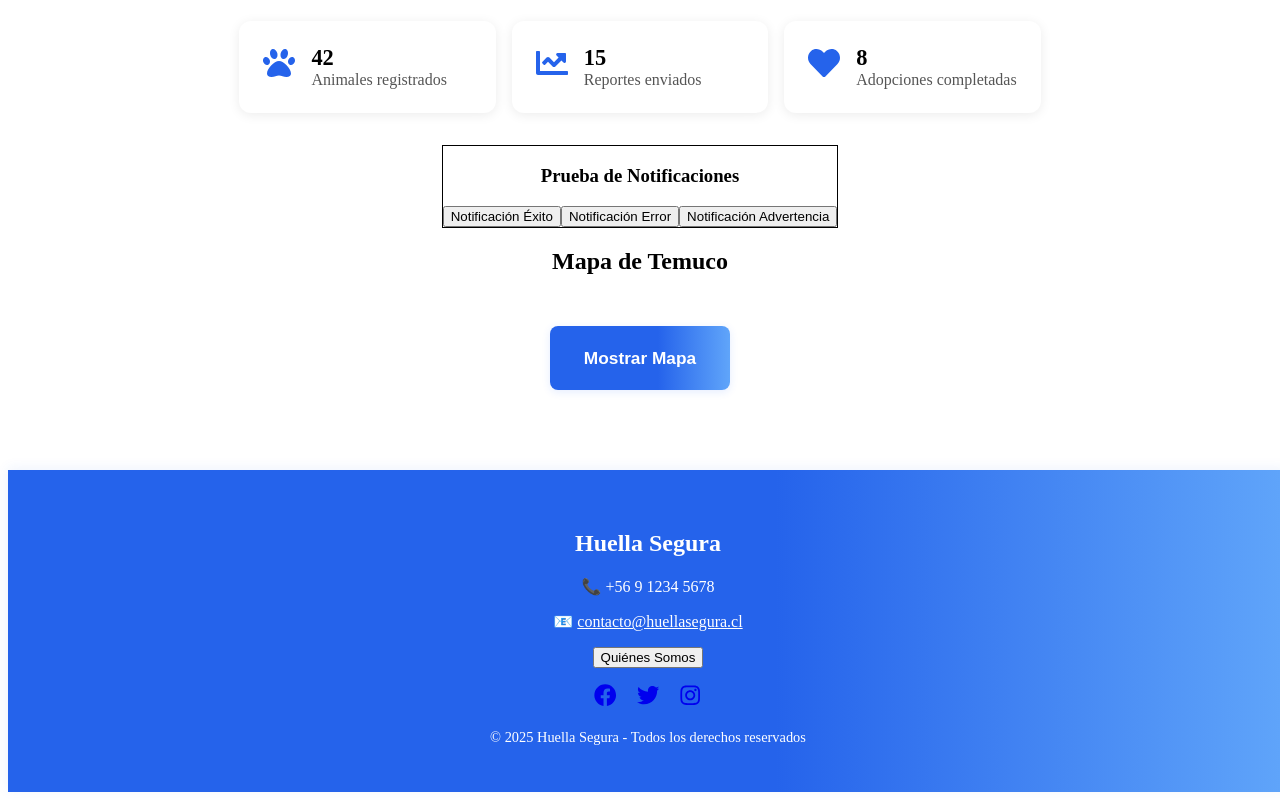
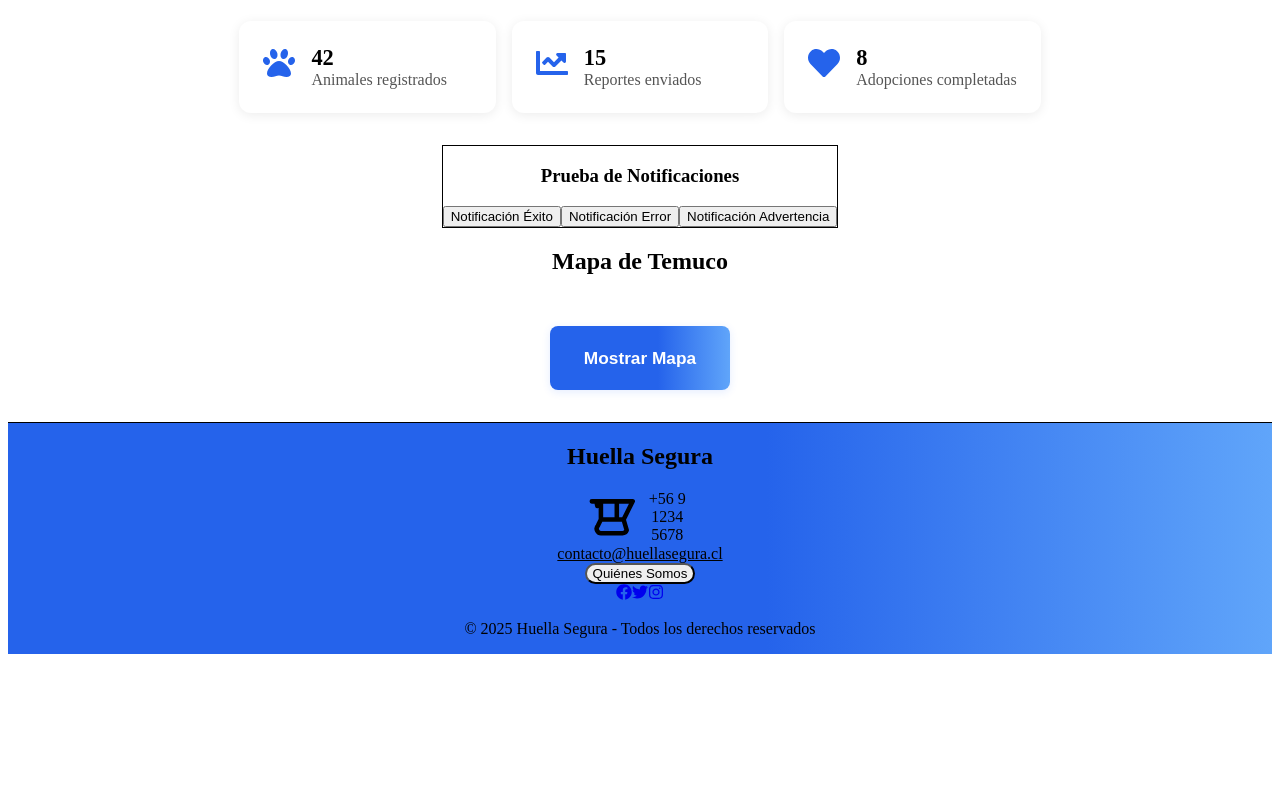
Before and after one commit to imeduuu/integraII, a Next.js app in the folder control-sanitario-next/: page / in a window 1280 px wide. Shown: the part 993-1793 px from the top of the page. After the commit the page ends 1655 px from the top, so only its background shows below. Built offline with nearby package versions, Linux system fonts and the light colour scheme.

Commit message:
mejora del css en pagina

```diff
--- a/control-sanitario-next/src/components/ConfirmationModal.tsx
+++ b/control-sanitario-next/src/components/ConfirmationModal.tsx
@@ -39,13 +39,13 @@ export default function ConfirmationModal({
 }: Props) {
   return (
     <div className="fixed inset-0 bg-black bg-opacity-50 flex items-center justify-center" role="presentation" aria-modal="true">
-      <div className="bg-white rounded p-6 shadow-lg w-96" role="dialog" aria-modal="true" aria-labelledby="modal-title" tabIndex={-1}>
-        <h2 id="modal-title" className="text-lg font-bold mb-4">{title}</h2>
+      <div className="bg-white dark:bg-gray-900 rounded p-6 shadow-lg w-96" role="dialog" aria-modal="true" aria-labelledby="modal-title" tabIndex={-1}>
+        <h2 id="modal-title" className="text-lg font-bold mb-4 dark:text-white">{title}</h2>
         <p>
           ¿Seguro que quieres enviar la solicitud para adoptar a{" "}
           <strong>{animal.nombre}</strong>?
         </p>
-        <div className="mt-4 text-sm space-y-1">
+  <div className="mt-4 text-sm space-y-1 text-gray-700 dark:text-gray-200">
           <p><strong>Ubicación:</strong> {animal.ubicacion}</p>
           <p><strong>Edad:</strong> {animal.edad}</p>
           <p><strong>Solicitante:</strong> {formData.name} ({formData.email})</p>
--- a/control-sanitario-next/src/components/Footer.tsx
+++ b/control-sanitario-next/src/components/Footer.tsx
@@ -7,20 +7,8 @@ import Button from "./ui/Button";
 import Input from "./ui/Input";
 import Modal from "./ui/Modal";
 
-// Estilos base del footer
-const footerStyle: React.CSSProperties = {
-  width: "100vw",
-  minWidth: "100vw",
-  left: 0,
-  background: "linear-gradient(90deg,#2563eb 60%,#60a5fa 100%)",
-  color: "#fff",
-  padding: "2.5rem 0 2rem 0",
-  textAlign: "center",
-  marginTop: "3rem",
-  boxShadow: "0 -2px 12px rgba(37,99,235,0.08)",
-  position: "relative",
-  zIndex: 10
-};
+
+
 
 
 /**
@@ -32,49 +20,70 @@ const Footer: React.FC = () => {
 
   return (
     <>
-      <footer style={footerStyle}>
-        <h2 style={{ fontWeight: 800, fontSize: "1.5rem" }}>Huella Segura</h2>
-        <p>📞 +56 9 1234 5678</p>
-        <p>
-          📧{" "}
+
+      <footer
+        className="w-full min-w-full left-0 py-10 px-4 md:px-0 text-center mt-12 shadow-lg relative z-10 text-white border-t border-blue-200 dark:border-gray-700"
+        style={{
+          background: 'linear-gradient(90deg, #2563eb 60%, #60a5fa 100%)',
+          backgroundColor: '#2563eb',
+        }}
+      >
+        <div className="max-w-3xl mx-auto flex flex-col items-center gap-4">
+          <h2 className="font-extrabold text-3xl mb-1 tracking-wide drop-shadow">Huella Segura</h2>
+          <div className="flex flex-col sm:flex-row items-center gap-2 text-base font-medium">
+            <span className="flex items-center gap-2 text-pink-200 dark:text-pink-300">
+              <svg xmlns='http://www.w3.org/2000/svg' className='inline w-5 h-5' fill='none' viewBox='0 0 24 24' stroke='currentColor'><path strokeLinecap='round' strokeLinejoin='round' strokeWidth={2} d='M3 5h2l.4 2M7 13h10l4-8H5.4M7 13l-1.35 2.7A2 2 0 007.48 19h9.04a2 2 0 001.83-1.3L17 13M7 13V6a1 1 0 011-1h5a1 1 0 011 1v7' /></svg>
+              +56 9 1234 5678
+            </span>
+            <span className="hidden sm:inline text-blue-100 dark:text-gray-500">|</span>
+            <span className="flex items-center gap-2">
+              <svg xmlns='http://www.w3.org/2000/svg' className='inline w-5 h-5 text-blue-200 dark:text-blue-300' fill='none' viewBox='0 0 24 24' stroke='currentColor'><path strokeLinecap='round' strokeLinejoin='round' strokeWidth={2} d='M16 12H8m8 0a8 8 0 11-16 0 8 8 0 0116 0z' /></svg>
               <span
                 onClick={() => setShowModal(true)}
-            style={{ textDecoration: "underline", cursor: "pointer" }}
+                className="underline cursor-pointer hover:text-blue-200 dark:hover:text-blue-400 transition"
               >
                 contacto@huellasegura.cl
               </span>
-        </p>
+            </span>
+          </div>
 
-        {/* Enlace a página institucional */}
-        <a href="/quienes-somos">
-          <Button className="mt-2">Quiénes Somos</Button>
+          <a href="/quienes-somos" className="inline-block mt-2">
+            <Button className="rounded-full px-6 py-2 font-semibold shadow-md bg-white/90 text-blue-700 hover:bg-blue-100 dark:bg-gray-800 dark:text-blue-200 dark:hover:bg-gray-700 transition">Quiénes Somos</Button>
           </a>
 
-        {/* Enlaces a redes sociales */}
-        <div style={{ marginTop: "1rem", fontSize: "1.4rem" }}>
-          <a href="#" style={{ margin: "0 10px" }}>
+          <div className="mt-3 flex justify-center gap-6 text-2xl">
+            <a href="#" className="hover:text-blue-300 dark:hover:text-blue-400 transition" aria-label="Facebook">
               <FaFacebook />
             </a>
-          <a href="#" style={{ margin: "0 10px" }}>
+            <a href="#" className="hover:text-blue-300 dark:hover:text-blue-400 transition" aria-label="Twitter">
               <FaTwitter />
             </a>
-          <a href="#" style={{ margin: "0 10px" }}>
+            <a href="#" className="hover:text-blue-300 dark:hover:text-blue-400 transition" aria-label="Instagram">
               <FaInstagram />
             </a>
           </div>
 
-        <p style={{ marginTop: "1rem", fontSize: "0.9rem" }}>
+          <p className="mt-4 text-xs text-white/80 dark:text-gray-200">
             © {new Date().getFullYear()} Huella Segura - Todos los derechos reservados
           </p>
+        </div>
+        <style>{`
+          @media (prefers-color-scheme: dark) {
+            footer {
+              background: linear-gradient(90deg, #111827 60%, #1e293b 100%) !important;
+              color: #fff;
+            }
+          }
+        `}</style>
       </footer>
 
       {/* Modal Feedback */}
       <Modal isOpen={showModal} onClose={() => setShowModal(false)}>
-        <form className="flex flex-col gap-3" onClick={e => e.stopPropagation()}>
-          <h2 className="mb-2 text-blue-700 font-bold text-lg">Envíanos tu Feedback</h2>
+        <form className="flex flex-col gap-3 dark:bg-gray-900 dark:text-white" onClick={e => e.stopPropagation()}>
+          <h2 className="mb-2 text-blue-700 dark:text-blue-300 font-bold text-lg">Envíanos tu Feedback</h2>
           <Input type="text" placeholder="Tu nombre" required />
           <Input type="email" placeholder="Tu correo" required />
-          <textarea className="w-full px-3 py-2 border rounded-lg shadow-sm focus:outline-none focus:ring-2 focus:ring-blue-500" style={{height: '100px'}} placeholder="Escribe tu mensaje..." required />
+          <textarea className="w-full px-3 py-2 border rounded-lg shadow-sm focus:outline-none focus:ring-2 focus:ring-blue-500 dark:bg-gray-800 dark:text-white dark:border-gray-700" style={{height: '100px'}} placeholder="Escribe tu mensaje..." required />
           <Button type="submit">Enviar</Button>
           <Button type="button" variant="secondary" className="mt-1" onClick={() => setShowModal(false)}>Cancelar</Button>
         </form>
--- a/control-sanitario-next/src/components/OrgView.tsx
+++ b/control-sanitario-next/src/components/OrgView.tsx
@@ -7,12 +7,13 @@ import React from 'react';
  * Componente temporal para el dashboard de organizaciones
  * Será reemplazado por funcionalidades de gestión de campañas y adopciones
  */
+
 const OrgView: React.FC = () => (
-  <div style={{ padding: '2rem', textAlign: 'center' }}>
-    <h2 style={{ color: '#2563eb', fontWeight: 700, fontSize: '2rem' }}>
+  <div className="p-8 text-center bg-white dark:bg-gray-900 rounded-xl shadow-md">
+    <h2 className="text-2xl font-bold text-blue-700 dark:text-blue-300 mb-2">
       Vista Organización (OrgView)
     </h2>
-    <p>Componente provisional para el rol organización.</p>
+    <p className="text-gray-700 dark:text-gray-300">Componente provisional para el rol organización.</p>
   </div>
 );
 
--- a/control-sanitario-next/src/components/ProfileSettings.tsx
+++ b/control-sanitario-next/src/components/ProfileSettings.tsx
@@ -1,18 +1,14 @@
-import React, { useState } from 'react';
+import React from 'react';
 import { useRouter } from 'next/router';
 import styles from '../styles/profileSettings.module.css';
+import { useTheme } from '../context/ThemeContext';
 
-interface ProfileSettingsProps {
-  onThemeChange?: (theme: 'light' | 'dark') => void;
-}
-
-const ProfileSettings: React.FC<ProfileSettingsProps> = ({ onThemeChange }) => {
+const ProfileSettings: React.FC = () => {
   const router = useRouter();
-  const [theme, setTheme] = useState<'light' | 'dark'>('light');
+  const { theme, setTheme } = useTheme();
 
   const handleThemeChange = (newTheme: 'light' | 'dark') => {
     setTheme(newTheme);
-    if (onThemeChange) onThemeChange(newTheme);
   };
 
   return (
--- a/control-sanitario-next/src/context/ThemeContext.tsx
+++ b/control-sanitario-next/src/context/ThemeContext.tsx
@@ -9,12 +9,34 @@ interface ThemeContextProps {
 
 const ThemeContext = createContext<ThemeContextProps | undefined>(undefined);
 
+// Utilidad para obtener preferencia inicial
+const getInitialTheme = (): Theme => {
+  if (typeof window !== 'undefined') {
+    const stored = localStorage.getItem('theme');
+    if (stored === 'dark' || stored === 'light') return stored;
+    // Detectar preferencia del sistema
+    if (window.matchMedia('(prefers-color-scheme: dark)').matches) return 'dark';
+  }
+  return 'light';
+};
+
 export const ThemeProvider: React.FC<{ children: React.ReactNode }> = ({ children }) => {
-  const [theme, setTheme] = useState<Theme>('light');
+  const [theme, setThemeState] = useState<Theme>(getInitialTheme);
 
   useEffect(() => {
-    document.body.className = theme === 'dark' ? 'bg-black text-white transition-colors duration-300' : '';
+    // Alternar clase 'dark' en <html>
+    const root = window.document.documentElement;
+    if (theme === 'dark') {
+      root.classList.add('dark');
+    } else {
+      root.classList.remove('dark');
+    }
+    localStorage.setItem('theme', theme);
   }, [theme]);
+
+  const setTheme = (newTheme: Theme) => {
+    setThemeState(newTheme);
+  };
 
   return (
     <ThemeContext.Provider value={{ theme, setTheme }}>
@@ -27,4 +49,4 @@ export const useTheme = () => {
   const context = useContext(ThemeContext);
   if (!context) throw new Error('useTheme must be used within a ThemeProvider');
   return context;
-}
+};
--- a/control-sanitario-next/tailwind.config.js
+++ b/control-sanitario-next/tailwind.config.js
@@ -1,4 +1,5 @@
 module.exports = {
+  darkMode: 'class',
   content: [
     "./src/pages/**/*.{js,ts,jsx,tsx}",
     "./src/components/**/*.{js,ts,jsx,tsx}",
```
Also changed, not shown: control-sanitario-next/src/components/AnimalDetail.tsx (+5 -5 lines), control-sanitario-next/src/components/CampaignList.tsx (+7 -7 lines), control-sanitario-next/src/components/HistorialList.tsx (+12 -12 lines), control-sanitario-next/src/components/LoginModal.tsx (+6 -6 lines), control-sanitario-next/src/styles/footer.module.css (added, +31 -0 lines), control-sanitario-next/src/styles/navbar.module.css (+26 -6 lines). Lines whose indentation alone changed are shown as unchanged.
